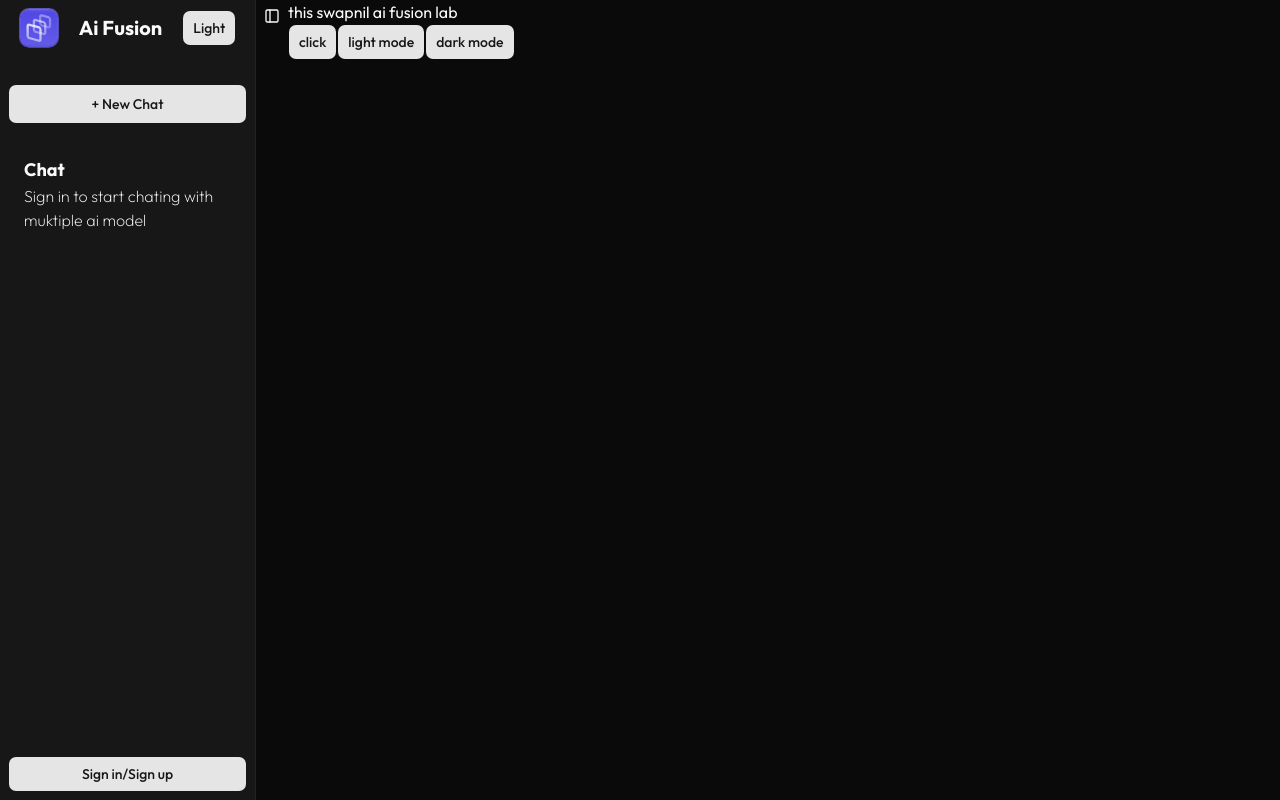
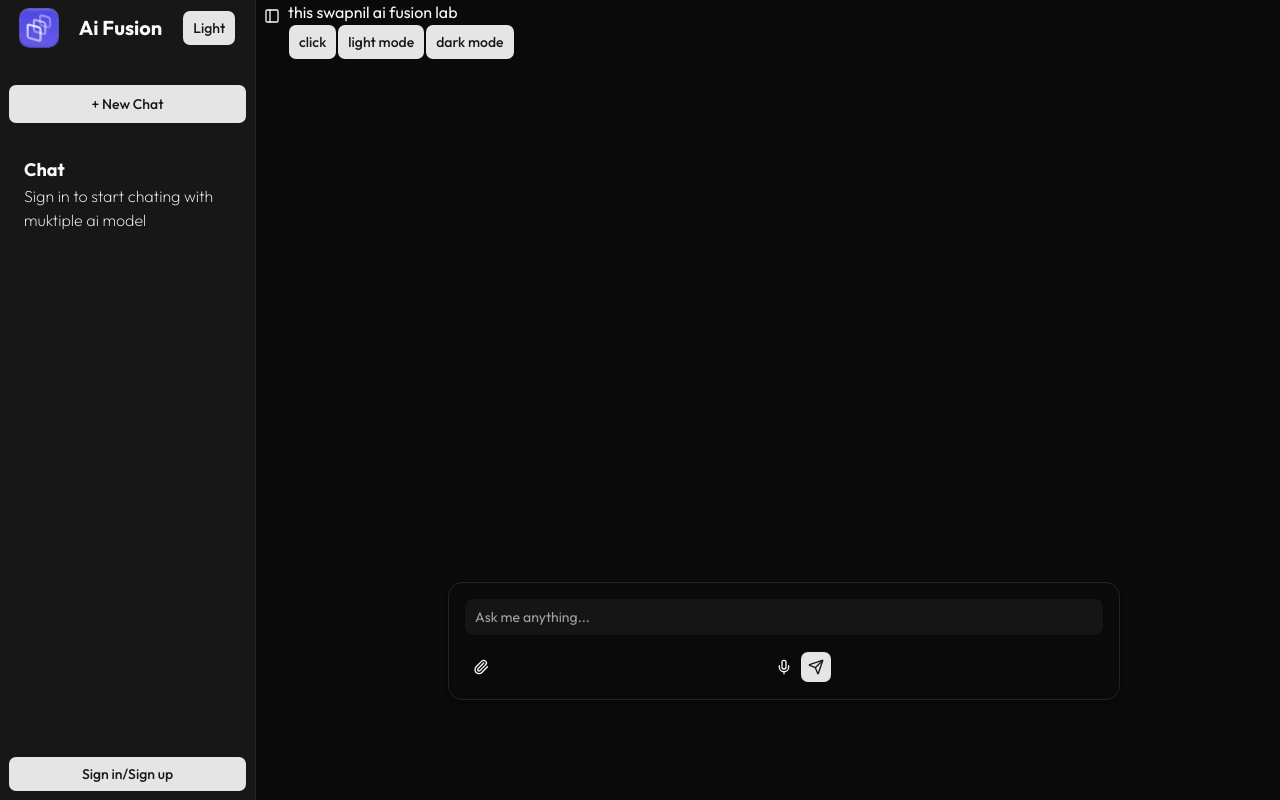
Before and after one commit to swapnilraut-tech/Ai-fusion, a Next.js app: page / in a window 1280 px wide. Built offline with nearby package versions, Linux system fonts and the light colour scheme.

Commit message:
feat(chat): add input box component
- Create new ChatInputBox with text input and action buttons
- Integrate component into main page layout
- Remove focus styles from base input component

```diff
--- /dev/null
+++ b/app/_components/ChatInputBox.jsx
@@ -0,0 +1,46 @@
+'use client'
+import { Button } from '@/components/ui/button';
+import { Input } from '@/components/ui/input'
+import { Send } from 'lucide-react';
+import { Mic } from 'lucide-react';
+import { Paperclip } from 'lucide-react';
+import React from 'react'
+
+const ChatInputBox = () => {
+  return (
+    <div className=''>
+
+      <div
+        className=" w-full  min-h-[80vh] flex justify-center   px-4
+     items-end "
+      >
+        <div className="w-full  border inset-0 rounded-xl shadow-md max-w-2xl p-4">
+          <Input
+            type={"text"}
+            placeholder="Ask me anything..."
+            className={
+              "border-0 outline-none border-none outline-0 focus:ring-0"
+            }
+          />
+          <div className='mt-4 w-full flex justify-between items-center gap-3'>
+            <Button className={''} variant='ghost' size='icon-sm'>
+                <Paperclip  className='h-5
+                w-5'/>
+            </Button>
+            <div>
+                <Button variant='ghost' size='icon-sm'>
+                    <Mic />
+                </Button>
+                <Button size='icon-sm'>
+                    <Send />
+                </Button>
+            </div>
+            <div></div>
+          </div>
+        </div>
+      </div>
+    </div>
+  );
+}
+
+export default ChatInputBox
--- a/app/page.js
+++ b/app/page.js
@@ -2,11 +2,12 @@
 import { Button } from "@/components/ui/button";
 import { useTheme } from "next-themes";
 import Image from "next/image";
+import ChatInputBox from "./_components/ChatInputBox";
 
 export default function Home() {
   const {setTheme}  = useTheme()
   return (
-    <div>
+    <div className="w-screen">
       <h1>this swapnil ai fusion lab</h1>
       <Button >
         click
@@ -17,6 +18,7 @@ export default function Home() {
       <Button onClick={() => setTheme('dark')}>
         dark mode
       </Button>
+      <ChatInputBox />
     </div>
   );
 }
--- a/components/ui/input.jsx
+++ b/components/ui/input.jsx
@@ -12,7 +12,7 @@ function Input({
       type={type}
       data-slot="input"
       className={cn(
-        "h-9 w-full min-w-0 rounded-md border border-input bg-transparent px-2.5 py-1 text-base shadow-xs transition-[color,box-shadow] outline-none file:inline-flex file:h-7 file:border-0 file:bg-transparent file:text-sm file:font-medium file:text-foreground placeholder:text-muted-foreground focus-visible:border-ring focus-visible:ring-3 focus-visible:ring-ring/50 disabled:pointer-events-none disabled:cursor-not-allowed disabled:opacity-50 aria-invalid:border-destructive aria-invalid:ring-3 aria-invalid:ring-destructive/20 md:text-sm dark:bg-input/30 dark:aria-invalid:border-destructive/50 dark:aria-invalid:ring-destructive/40",
+        "h-9 w-full min-w-0 rounded-md border border-input bg-transparent px-2.5 py-1 text-base shadow-xs transition-[color,box-shadow] outline-none file:inline-flex file:h-7 file:border-0 file:bg-transparent file:text-sm file:font-medium file:text-foreground placeholder:text-muted-foreground disabled:pointer-events-none disabled:cursor-not-allowed disabled:opacity-50 aria-invalid:border-destructive aria-invalid:ring-3 aria-invalid:ring-destructive/20 md:text-sm dark:bg-input/30 ",
         className
       )}
       {...props} />
```
